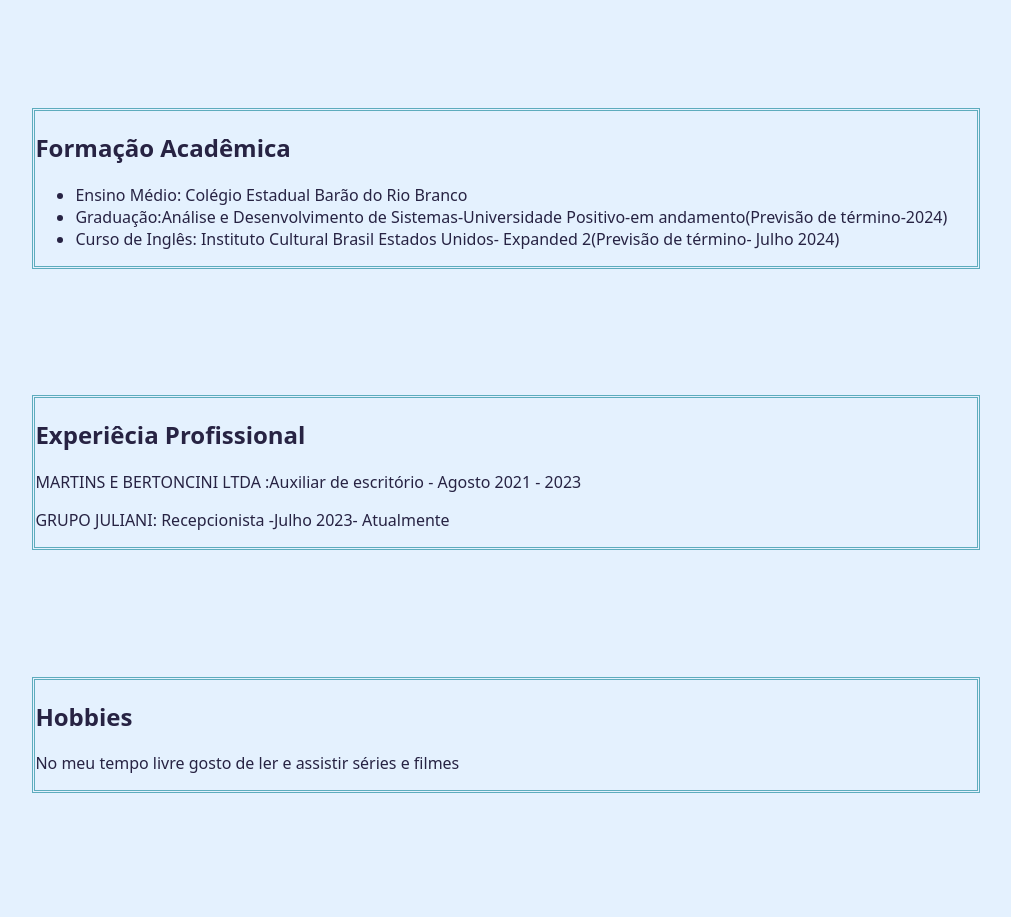
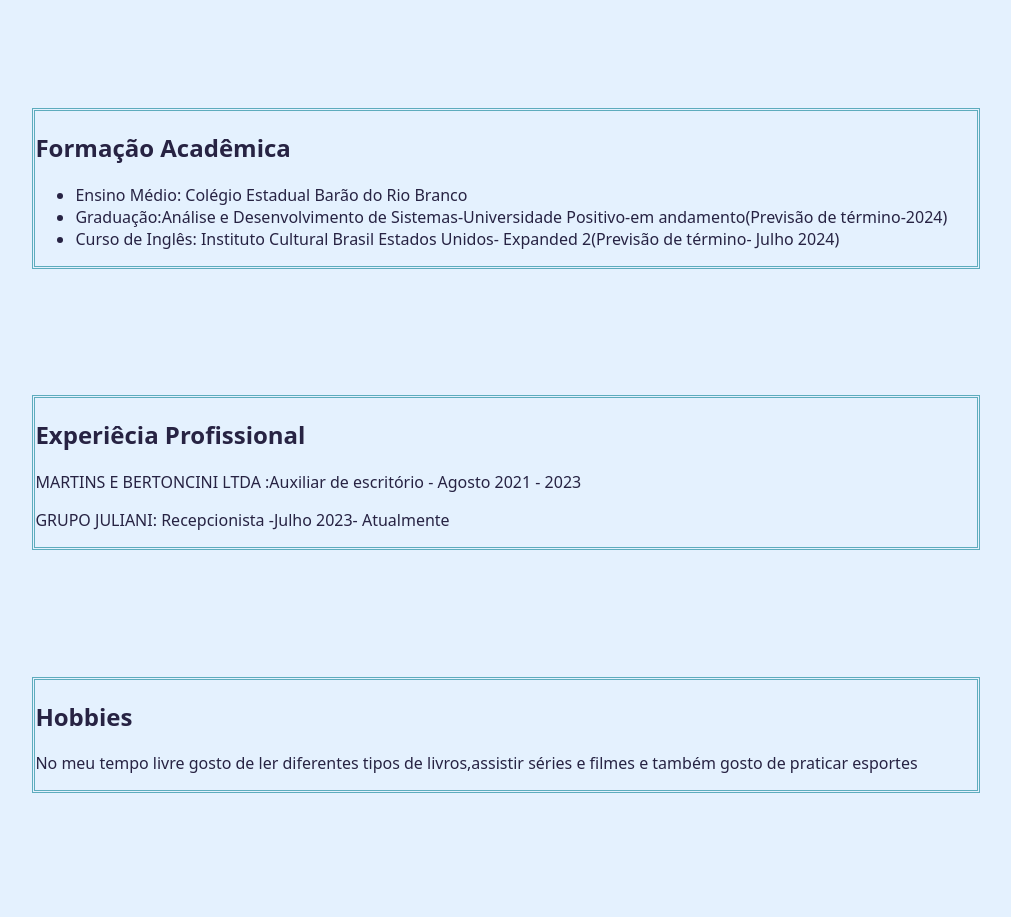
Before and after one commit to YasminBertoncini/curriculo, a plain HTML site: page docs/index.html in a window 1280 px wide. Shown: the part 126-1043 px from the top of the page, without its empty margins (102-1113 px from the left). Drawn offline with nearby package versions, Linux system fonts and the light colour scheme.

Commit message:
Update index.html

```diff
--- a/docs/index.html
+++ b/docs/index.html
@@ -45,7 +45,7 @@
         <div>
             <section id="hobbies">
                 <h2>Hobbies</h2>
-                <p>No meu tempo livre gosto de ler e assistir séries e filmes</p>
+                <p>No meu tempo livre gosto de ler diferentes tipos de livros,assistir séries e filmes e também gosto de praticar esportes</p>
 
             </section>
         </div>
```
